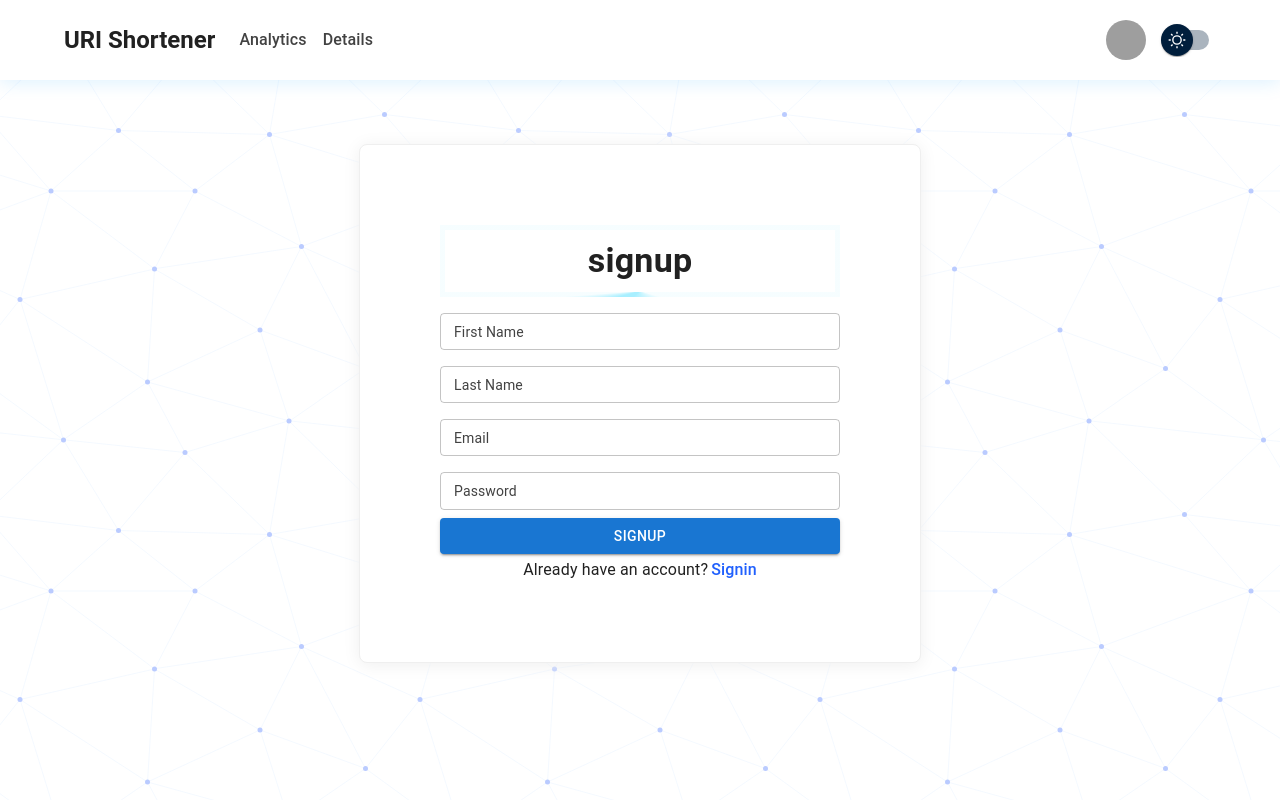
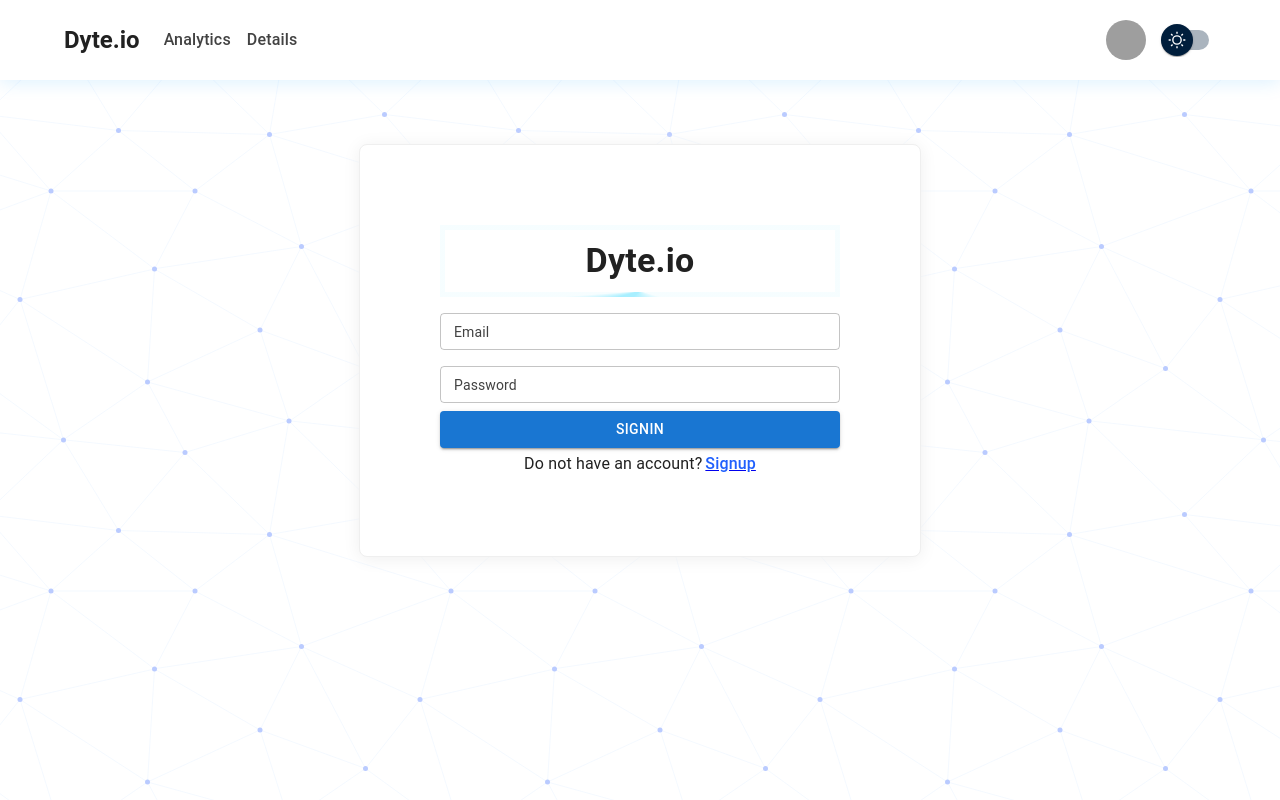
Before and after one commit to karankumarshreds/EzInfraUriShortener, a React (Create React App) app in the folder client/: page /signin in a window 1280 px wide. Built offline with nearby package versions, Linux system fonts and the light colour scheme; grey boxes are pictures that could not be loaded.

Commit message:
add auth context

```diff
--- a/client/package.json
+++ b/client/package.json
@@ -19,6 +19,7 @@
     "node-sass": "^7.0.0",
     "react": "^17.0.2",
     "react-dom": "^17.0.2",
+    "react-router-dom": "^6.1.1",
     "react-scripts": "5.0.0",
     "typescript": "^4.5.4",
     "web-vitals": "^2.1.2"
--- a/client/src/App.tsx
+++ b/client/src/App.tsx
@@ -1,16 +1,21 @@
 import React from 'react';
+import { Routes, Route, BrowserRouter } from 'react-router-dom';
 // @ts-ignore
 import bg_dark from './bg-dark.svg';
 // @ts-ignore
 import bg_light from './bg-light.svg';
-import { ColorModeContext } from './context/theme';
-import { getDesignTokens } from './style/theme';
+import { ColorModeContext } from 'context/theme';
+import { getDesignTokens } from 'style/theme';
+import { AuthContextProvider } from 'context/auth';
 // material ui
 import { createTheme, ThemeProvider, PaletteMode } from '@mui/material';
 import Box from '@mui/material/Box';
 // components
-import Navbar from './components/Navbar';
-import Signin from 'pages/Signup';
+import Navbar from 'components/Navbar';
+import Signin from 'pages/Auth/Signin';
+import Signup from 'pages/Auth/Signup';
+import LandingPage from 'pages/Landing';
+// providers
 
 const App: React.FC = () => {
   // main
@@ -30,6 +35,7 @@
   return (
     <ColorModeContext.Provider value={colorMode}>
       <ThemeProvider theme={theme}>
+        <AuthContextProvider>
           <Box
             sx={{
               width: '100%',
@@ -38,8 +44,15 @@
               backgroundImage: `url(${mode === 'light' ? bg_light : bg_dark})`,
             }}>
             <Navbar />
-          <Signin />
+            <BrowserRouter>
+              <Routes>
+                <Route path="/signin" element={<Signin />} />
+                <Route path="/signup" element={<Signup />} />
+                <Route path="/" element={<LandingPage />} />
+              </Routes>
+            </BrowserRouter>
           </Box>
+        </AuthContextProvider>
       </ThemeProvider>
     </ColorModeContext.Provider>
   );
--- a/client/src/components/Navbar/index.tsx
+++ b/client/src/components/Navbar/index.tsx
@@ -10,7 +10,7 @@
 import Avatar from '@mui/material/Avatar';
 import Button from '@mui/material/Button';
 
-const pages = [ 'Analytics', 'Details' ];
+const pages = ['Analytics', 'Details'];
 
 const Navbar = () => {
   const colorMode = React.useContext(ColorModeContext);
@@ -20,9 +20,8 @@
       position="static"
       sx={{
         bgcolor: 'background.default',
-				boxShadow: `0px 2px 18px 0px rgba(14,155,255,0.15);`
-			}}
-		>
+        boxShadow: `0px 2px 18px 0px rgba(14,155,255,0.15);`,
+      }}>
       <Container>
         <Toolbar disableGutters>
           <Typography
@@ -30,9 +29,8 @@
             noWrap
             component="div"
             fontWeight={600}
-						sx={{ mr: 2, display: { md: 'flex' }, color: 'text.primary', py: 3 }}
-					>
-						URI Shortener
+            sx={{ mr: 2, display: { md: 'flex' }, color: 'text.primary', py: 3 }}>
+            Dyte.io
           </Typography>
           <Box sx={{ flexGrow: 1, display: { md: 'flex' } }}>
             {pages.map((page) => (
--- /dev/null
+++ b/client/src/context/auth.tsx
@@ -0,0 +1,16 @@
+import React from 'react';
+import { UserPayload } from 'interfaces';
+
+interface IAuthContext {
+  authState: UserPayload | null;
+  setAuthState: (data: UserPayload) => void;
+}
+
+export const AuthContext = React.createContext<IAuthContext>({ authState: null, setAuthState: () => {} });
+
+export const AuthContextProvider: React.FC = (props) => {
+  const [state, setState] = React.useState<UserPayload | null>(null);
+  const value: IAuthContext = React.useMemo(() => ({ authState: state, setAuthState: setState }), [state]);
+
+  return <AuthContext.Provider value={value}>{props.children}</AuthContext.Provider>;
+};
--- /dev/null
+++ b/client/src/interfaces/index.ts
@@ -0,0 +1,6 @@
+export interface UserPayload {
+  firstName: string;
+  lastName: string;
+  email: string;
+  id: string;
+}
--- /dev/null
+++ b/client/src/pages/Auth/Signin.tsx
@@ -0,0 +1,127 @@
+import React from 'react';
+import { Link } from 'react-router-dom';
+import './Signup.css';
+import { ColorModeContext } from 'context/theme';
+import { useRequest } from 'hooks/useRequest';
+import { AuthContext } from 'context/auth';
+import { UserPayload } from 'interfaces';
+// material ui components
+import TextField from '@mui/material/TextField';
+import Box from '@mui/material/Box';
+import { Button, CircularProgress, Typography } from '@mui/material';
+
+type Field = 'firstName' | 'lastName' | 'email' | 'password';
+
+const fields: { field: Field; label: string }[] = [
+  { field: 'email', label: 'Email' },
+  { field: 'password', label: 'Password' },
+];
+
+const Signup: React.FC = () => {
+  const colorMode = React.useContext(ColorModeContext);
+  const { setAuthState } = React.useContext(AuthContext);
+
+  const [state, setState] = React.useState({
+    firstName: '',
+    lastName: '',
+    email: '',
+    password: '',
+  });
+
+  const { errors, errorsMap, pending, makeRequest } = useRequest<UserPayload>({
+    url: 'http://localhost:5000/api/auth/signin',
+    method: 'post',
+    payload: { ...state },
+    onSuccess: (data: UserPayload) => {
+      setAuthState({
+        ...data,
+      });
+    },
+    onError: () => {},
+  });
+
+  const changeHandler = (key: Field, value: string) => {
+    setState((old) => ({ ...old, [key]: value }));
+  };
+
+  const submit = async () => {
+    makeRequest();
+  };
+
+  const renderTextFields = () => {
+    return fields.map((each: { field: Field; label: string }) => {
+      const { field, label } = each;
+      return (
+        <TextField
+          key={field}
+          label={label}
+          sx={{ color: 'button.primary', width: '100%', my: 1 }}
+          focused={colorMode.mode === 'dark'}
+          size="small"
+          value={state[field]}
+          onChange={(e) => changeHandler(field, e.target.value)}
+          error={errorsMap[field] ? true : false}
+          helperText={errorsMap[field]}
+        />
+      );
+    });
+  };
+
+  return (
+    <React.Fragment>
+      <Box
+        className="Signup"
+        sx={{
+          maxWidth: 400,
+          padding: 10,
+          margin: 'auto',
+          marginTop: '5%',
+          borderRadius: 2,
+          backgroundColor: `${colorMode.mode === 'light' ? '#fff' : '#14192e'}`,
+          border: `1px solid ${colorMode.mode === 'light' ? '#efefef' : '#8a8a8a'}`,
+          boxShadow: `0px 2px 18px 0px ${colorMode.mode === 'light' ? '#efefef' : 'rgba(14,155,255,0.15)'} `,
+        }}>
+        <div className="wrapper">
+          <Typography className="box" sx={{ color: 'text.primary', mb: 1, fontWeight: 600, textAlign: 'center' }} variant="h4">
+            Dyte.io
+          </Typography>
+        </div>
+        {errors && errors.length > 0 && (
+          <Typography textAlign={'center'} variant="subtitle2" color="red">
+            {errors[0]}
+          </Typography>
+        )}
+        {renderTextFields()}
+
+        <Button sx={{ width: '100%' }} variant="contained" onClick={submit} disabled={pending}>
+          {pending ? <CircularProgress sx={{ width: 5 }} /> : 'Signin'}
+        </Button>
+
+        <Typography
+          sx={{
+            color: 'text.primary',
+            mt: 0.5,
+            textAlign: 'center',
+            display: 'flex',
+            justifyContent: 'center',
+          }}>
+          Do not have an account?{' '}
+          <Link to="/signup">
+            <span
+              style={{
+                color: '#2060FD',
+                fontSize: '16px',
+                fontWeight: 500,
+                cursor: 'pointer',
+                marginLeft: 3,
+              }}>
+              Signup
+            </span>
+          </Link>
+        </Typography>
+      </Box>
+    </React.Fragment>
+  );
+};
+
+export default Signup;
--- a/client/src/pages/Signup.tsx
+++ b/client/src/pages/Auth/Signup.tsx
@@ -1,6 +1,6 @@
 import React from 'react';
 import './Signup.css';
-import { ColorModeContext } from '../context/theme';
+import { ColorModeContext } from 'context/theme';
 import { useRequest } from 'hooks/useRequest';
 // material ui components
 import TextField from '@mui/material/TextField';
@@ -79,7 +79,7 @@
         }}>
         <div className="wrapper">
           <Typography className="box" sx={{ color: 'text.primary', mb: 1, fontWeight: 600, textAlign: 'center' }} variant="h4">
-            signup{' '}
+            Dyte.io
           </Typography>
         </div>
         {errors && errors.length > 0 && (
--- /dev/null
+++ b/client/src/pages/Landing/index.tsx
@@ -0,0 +1,7 @@
+import React from 'react';
+
+const LandingPage: React.FC = () => {
+  return <h1>Welcome</h1>;
+};
+
+export default LandingPage;
```
Also changed, not shown: client/src/pages/Signin.tsx (deleted, +0 -86 lines), client/src/pages/Auth/Signup.css (renamed from client/src/pages/Signup.css), 2 other files (tests, documents, lock files or other folders). Lines whose indentation alone changed are shown as unchanged.
